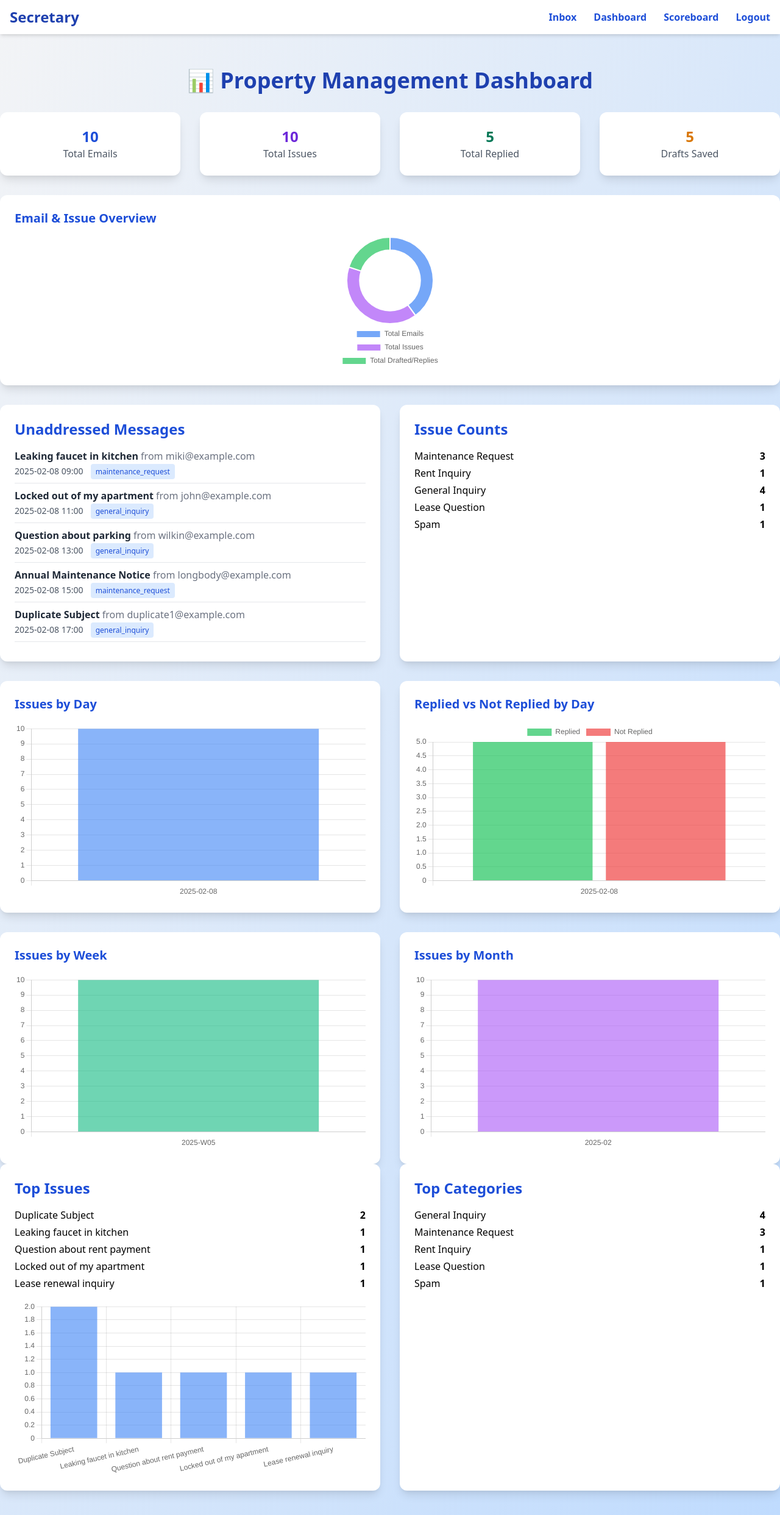
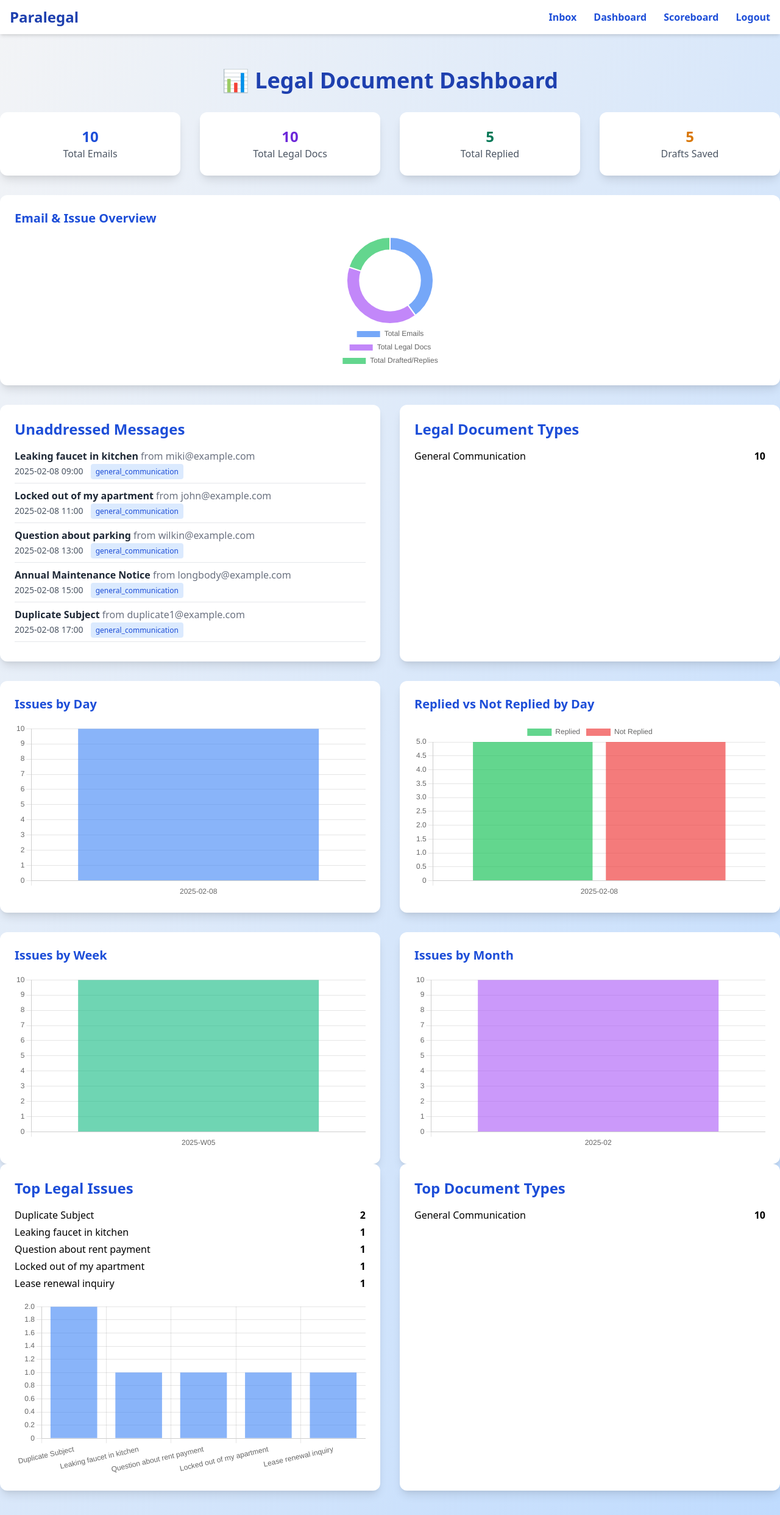
Before and after one commit to peteralcock/secretary, a Flask app: page /dashboard in a window 1280 px wide. Shown: the top 2485 px of the page at 61% size. Run offline with Flask 3, Linux system fonts and the light colour scheme.

Commit message:
Update Email Categorization for Legal Context

```diff
--- a/app.py
+++ b/app.py
@@ -65,22 +65,21 @@ def dashboard():
     # We'll simulate by marking even IDs as replied
     for e in emails:
         e["replied"] = int(e["id"]) % 2 == 0
+        # Simulate legal communication detection
+        subj = e["subject"].lower()
+        sender = e["from"].lower()
+        legal_keywords = ["law", "court", "attorney", "judge", "legal", "firm", "clerk"]
+        e["is_legal_communication"] = any(k in subj or k in sender for k in legal_keywords)
+        # Simulate attachments
+        e["attachments"] = []
+        if any(word in subj for word in ["document", "attachment", "pdf", "serve", "motion", "order"]):
+            e["attachments"].append(f"{e['id']}_document.pdf")
         # Simulate categories using filtering agent (could be cached in DB in real app)
         if "category" not in e:
-            # Use a simple mapping for demo
-            subj = e["subject"].lower()
-            if "leak" in subj or "maintenance" in subj:
-                e["category"] = "maintenance_request"
-            elif "rent" in subj:
-                e["category"] = "rent_inquiry"
-            elif "lockout" in subj:
-                e["category"] = "lockout_emergency"
-            elif "lease" in subj:
-                e["category"] = "lease_question"
-            elif "spam" in subj or "congratulations" in subj:
-                e["category"] = "spam"
+            if e["is_legal_communication"]:
+                e["category"] = "legal_document"
             else:
-                e["category"] = "general_inquiry"
+                e["category"] = "general_communication"
         # Parse timestamp
         e["dt"] = datetime.fromisoformat(e["timestamp"])
     # Unaddressed messages
--- a/templates/dashboard.html
+++ b/templates/dashboard.html
@@ -9,7 +9,7 @@
     <!-- Navigation Menu -->
     <nav class="bg-white shadow-md fixed w-full z-10 top-0 left-0">
         <div class="container mx-auto px-4 py-3 flex justify-between items-center">
-            <div class="text-2xl font-bold text-blue-800">Secretary</div>
+            <div class="text-2xl font-bold text-blue-800">Paralegal</div>
             <div class="space-x-6">
                 <a href="/inbox" class="text-blue-700 hover:text-blue-900 font-semibold">Inbox</a>
                 <a href="/dashboard" class="text-blue-700 hover:text-blue-900 font-semibold">Dashboard</a>
@@ -20,7 +20,7 @@
     </nav>
     <div class="pt-20"> <!-- Add padding to push content below nav -->
     <div class="container mx-auto py-8">
-        <h1 class="text-4xl font-bold text-center text-blue-800 mb-8">📊 Property Management Dashboard</h1>
+        <h1 class="text-4xl font-bold text-center text-blue-800 mb-8">📊 Legal Document Dashboard</h1>
         <div class="grid grid-cols-1 md:grid-cols-4 gap-8 mb-8">
             <div class="bg-white rounded-xl shadow-lg p-6 text-center">
                 <div class="text-2xl font-bold text-blue-700">{{ emails|length }}</div>
@@ -28,7 +28,7 @@
             </div>
             <div class="bg-white rounded-xl shadow-lg p-6 text-center">
                 <div class="text-2xl font-bold text-purple-700">{{ category_counts.values()|sum }}</div>
-                <div class="text-gray-600">Total Issues</div>
+                <div class="text-gray-600">Total Legal Docs</div>
             </div>
             <div class="bg-white rounded-xl shadow-lg p-6 text-center">
                 <div class="text-2xl font-bold text-green-700">{{ emails|selectattr('replied')|select|list|length }}</div>
@@ -61,7 +61,7 @@
                 </ul>
             </div>
             <div class="bg-white rounded-xl shadow-lg p-6">
-                <h2 class="text-2xl font-semibold mb-4 text-blue-700">Issue Counts</h2>
+                <h2 class="text-2xl font-semibold mb-4 text-blue-700">Legal Document Types</h2>
                 <ul>
                     {% for cat, count in category_counts.items() %}
                     <li class="mb-1 flex justify-between">
@@ -94,7 +94,7 @@
         </div>
         <div class="grid grid-cols-1 md:grid-cols-2 gap-8 mb-8">
             <div class="bg-white rounded-xl shadow-lg p-6">
-                <h2 class="text-2xl font-semibold mb-4 text-blue-700">Top Issues</h2>
+                <h2 class="text-2xl font-semibold mb-4 text-blue-700">Top Legal Issues</h2>
                 <ul>
                     {% for issue, count in top_issues %}
                     <li class="mb-1 flex justify-between">
@@ -106,7 +106,7 @@
                 <canvas id="topIssuesChart" class="mt-4"></canvas>
             </div>
             <div class="bg-white rounded-xl shadow-lg p-6">
-                <h2 class="text-2xl font-semibold mb-4 text-blue-700">Top Categories</h2>
+                <h2 class="text-2xl font-semibold mb-4 text-blue-700">Top Document Types</h2>
                 <ul>
                     {% for cat, count in top_categories %}
                     <li class="mb-1 flex justify-between">
@@ -129,7 +129,7 @@
         new Chart(document.getElementById('summaryChart'), {
             type: 'doughnut',
             data: {
-                labels: ['Total Emails', 'Total Issues', 'Total Drafted/Replies'],
+                labels: ['Total Emails', 'Total Legal Docs', 'Total Drafted/Replies'],
                 datasets: [{
                     data: [
                         {{ emails|length }},
@@ -156,7 +156,7 @@
             data: {
                 labels: Object.keys(byDay),
                 datasets: [{
-                    label: 'Issues',
+                    label: 'Legal Docs',
                     data: Object.values(byDay),
                     backgroundColor: 'rgba(59, 130, 246, 0.6)'
                 }]
@@ -169,7 +169,7 @@
             data: {
                 labels: Object.keys(byWeek),
                 datasets: [{
-                    label: 'Issues',
+                    label: 'Legal Docs',
                     data: Object.values(byWeek),
                     backgroundColor: 'rgba(16, 185, 129, 0.6)'
                 }]
@@ -182,7 +182,7 @@
             data: {
                 labels: Object.keys(byMonth),
                 datasets: [{
-                    label: 'Issues',
+                    label: 'Legal Docs',
                     data: Object.values(byMonth),
                     backgroundColor: 'rgba(168, 85, 247, 0.6)'
                 }]
--- a/templates/scoreboard.html
+++ b/templates/scoreboard.html
@@ -8,7 +8,7 @@
     <!-- Navigation Menu -->
     <nav class="bg-white shadow-md fixed w-full z-10 top-0 left-0">
         <div class="container mx-auto px-4 py-3 flex justify-between items-center">
-            <div class="text-2xl font-bold text-blue-800">Secretary</div>
+            <div class="text-2xl font-bold text-blue-800">Paralegal</div>
             <div class="space-x-6">
                 <a href="/inbox" class="text-blue-700 hover:text-blue-900 font-semibold">Inbox</a>
                 <a href="/dashboard" class="text-blue-700 hover:text-blue-900 font-semibold">Dashboard</a>
@@ -19,7 +19,7 @@
     </nav>
     <div class="pt-20">
         <div class="container mx-auto py-8">
-            <h1 class="text-4xl font-bold text-center text-blue-800 mb-8">🏆 Support Scoreboard</h1>
+            <h1 class="text-4xl font-bold text-center text-blue-800 mb-8">🏆 Legal Support Scoreboard</h1>
             <div class="bg-white rounded-xl shadow-lg p-8 max-w-2xl mx-auto">
                 <table class="min-w-full divide-y divide-gray-200">
                     <thead>
```
